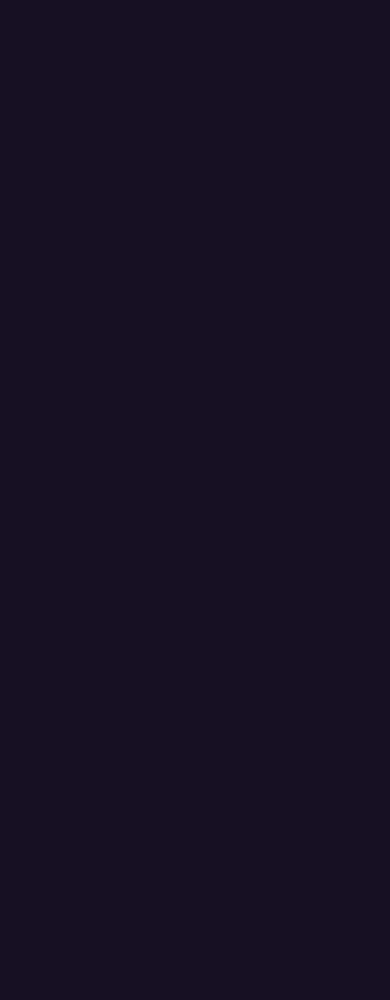
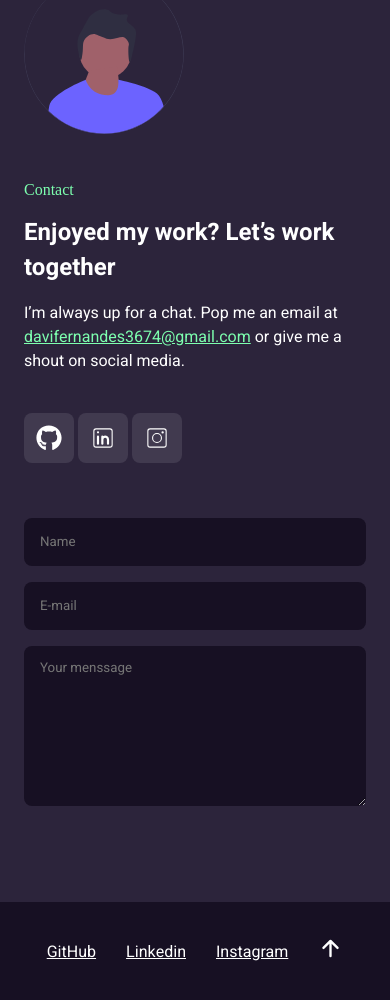
Before and after one commit to Davi-html/portifolio, a React (Vite) app: page / in a window 390 px wide. Shown: the part 3231-4231 px from the top of the page. Before the commit the page ends 3157 px from the top, so only its background shows below. Built offline with nearby package versions, Linux system fonts and the light colour scheme.

Commit message:
criando o contact e o footer versao mobile

```diff
--- a/src/components/Header/index.jsx
+++ b/src/components/Header/index.jsx
@@ -16,7 +16,7 @@ export function Header() {
   };
 
   return (
-    <Container navbar={{ sm: 640, xl: 1440 }}>
+    <Container navbar={{ sm: 640, xl: 1440 }} id="topo">
       <h2>Davi Alves</h2>
 
       <nav
--- /dev/null
+++ b/src/components/Input/index.jsx
@@ -0,0 +1,8 @@
+import {Container} from './styles'
+
+export function Input({name}){
+    return(
+        <Container placeholder={name}>
+        </Container>
+    )
+}
--- /dev/null
+++ b/src/components/Input/styles.ts
@@ -0,0 +1,22 @@
+import styled from "styled-components";
+
+export const Container = styled.input`
+    padding: 12px 16px;
+    color: #CDD0D4;
+
+    height: 48px;
+    width: auto;
+
+    border: none;
+    border-radius: 8px;
+    margin-bottom: 16px;
+
+    background: #171023;
+
+    &:focus{
+        outline: none;
+        border: 2px solid #7DFFAF;
+    }
+
+
+`
--- /dev/null
+++ b/src/components/Textarea/index.jsx
@@ -0,0 +1,8 @@
+import {Container} from './styles'
+
+export function Textarea({name}){
+    return(
+        <Container placeholder={name}>
+        </Container>
+    )
+}
--- /dev/null
+++ b/src/components/Textarea/styles.ts
@@ -0,0 +1,22 @@
+import styled from "styled-components";
+
+export const Container = styled.textarea`
+    padding: 12px 16px;
+    color: #CDD0D4;
+
+    height: 160px;
+    width: auto;
+
+    border: none;
+    border-radius: 8px;
+    margin-bottom: 16px;
+
+    background: #171023;
+
+    &:focus{
+        outline: none;
+        border: 2px solid #7DFFAF;
+    }
+
+
+`
--- a/src/page/App.tsx
+++ b/src/page/App.tsx
@@ -2,18 +2,23 @@ import { Container } from "./styles";
 import { Header } from "../components/Header";
 import { Main } from "../components/Main";
 import { Button } from "../components/Button";
+import {Input} from '../components/Input'
+import { Textarea } from '../components/Textarea'
 
 import { Fade } from "react-awesome-reveal";
 
-import { SiReaddotcv } from "react-icons/si";
 import { IoLogoJavascript, IoLogoReact } from "react-icons/io5";
-import { SiTailwindcss, SiTypescript } from "react-icons/si";
-import { IoArrowForward } from "react-icons/io5";
+import { SiTailwindcss, SiTypescript, SiReaddotcv } from "react-icons/si";
+import { IoArrowForward, IoArrowUp  } from "react-icons/io5";
+import { CiLinkedin, CiInstagram  } from "react-icons/ci";
+import { FaGithub } from "react-icons/fa";
+
+
 
 export function App() {
   return (
     <Container>
-      <Header />
+      <Header/>
       <Main />
       <Fade cascade damping={0.1}>
         <section>
@@ -51,7 +56,7 @@ export function App() {
         </section>
       </Fade>
 
-        <section>
+      <section>
           <div className="projects">
             <Fade cascade damping={0.1}>
               <p id="project-p">Projects</p>
@@ -126,7 +131,35 @@ export function App() {
               </div>
             </Fade>
           </div>
-        </section>
+      </section>
+
+      <section>
+        <div className="all-info">
+          <div className="info">
+            <div className="img-info"><img src="/src/assets/contact.svg" alt="" /></div>
+            <p id="contact-p">Contact</p>
+            <h2>Enjoyed my work? Let’s work together</h2>
+            <p>
+              I’m always up for a chat. Pop me an email at <a>davifernandes3674@gmail.com</a> or give me a shout on social media.
+            </p>
+            <div className="social-icon">
+              <FaGithub size={50} color='white'/> <CiLinkedin size={50}/> <CiInstagram size={50}/>
+            </div>
+          </div>
+          <div className="form">
+            <Input name="Name"/>
+            <Input name="E-mail"/>
+            <Textarea name='Your menssage'/>
+          </div>
+        </div>
+      </section>
+
+      <footer>
+        <a href="https://github.com/Davi-html">GitHub</a>
+        <a href="https://www.linkedin.com/in/davi-fernandes-alves-1a48b1273/">Linkedin</a>
+        <a href="">Instagram</a> <a href="#topo">
+        <IoArrowUp size={25}/></a>
+      </footer>
 
     </Container>
   );
--- a/src/page/styles.ts
+++ b/src/page/styles.ts
@@ -210,6 +210,66 @@ export const Container = styled.div`
 
     }
 
+    .all-info {
+        background: #2C243B;
+        padding: 48px 24px;
+
+        img {
+            width: 160px;
+            height: 160px;
+            border-radius: 50%;
+        }
+
+        .form {
+            margin-bottom: 32px;
+            margin-top: 48px;
+
+            display: flex;
+            flex-direction: column;
+        }
+
+        #contact-p {
+            color: #7DFFAF;
+            font-family: kalam;
+            margin-bottom: 16px;
+        }
+
+        .img-info {
+            margin-bottom: 40px;
+        }
+
+        h2 {
+            margin-bottom: 16px;
+        }
+
+        a {
+            color: #7DFFAF;
+            text-decoration: underline;
+        }
+
+        .social-icon {
+            margin-top: 40px;
+        }
+
+        .social-icon svg {
+            background-color: #413A4F;
+            border-radius: 8px;
+            padding: 12px;
+        }
+    }
 
 
+    footer {
+        display: flex;
+        justify-content: center;
+        align-items: center;
+
+        gap: 30px;
+
+        height: 100px;
+
+        a {
+            color: white;
+        }
+    }
 `;
```
